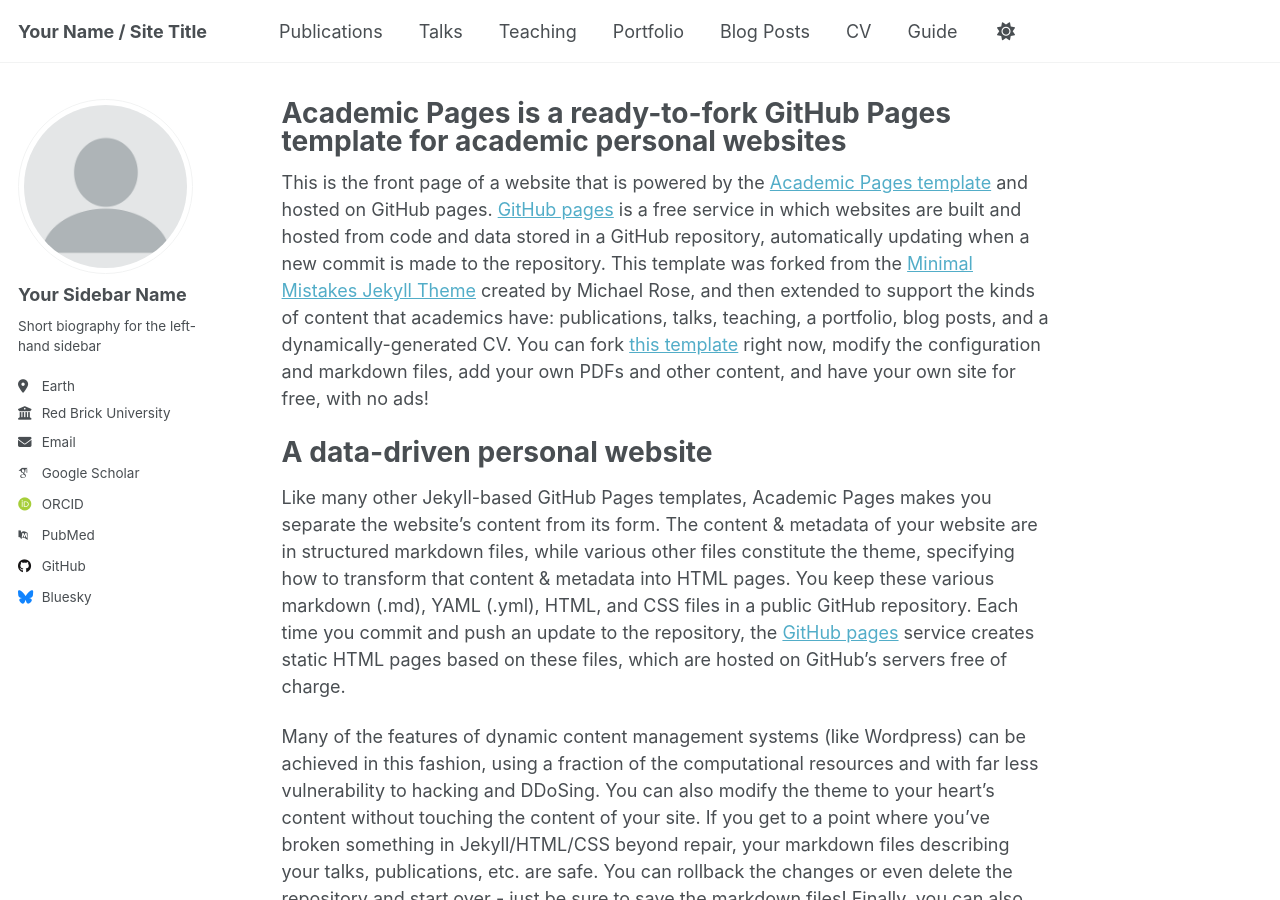
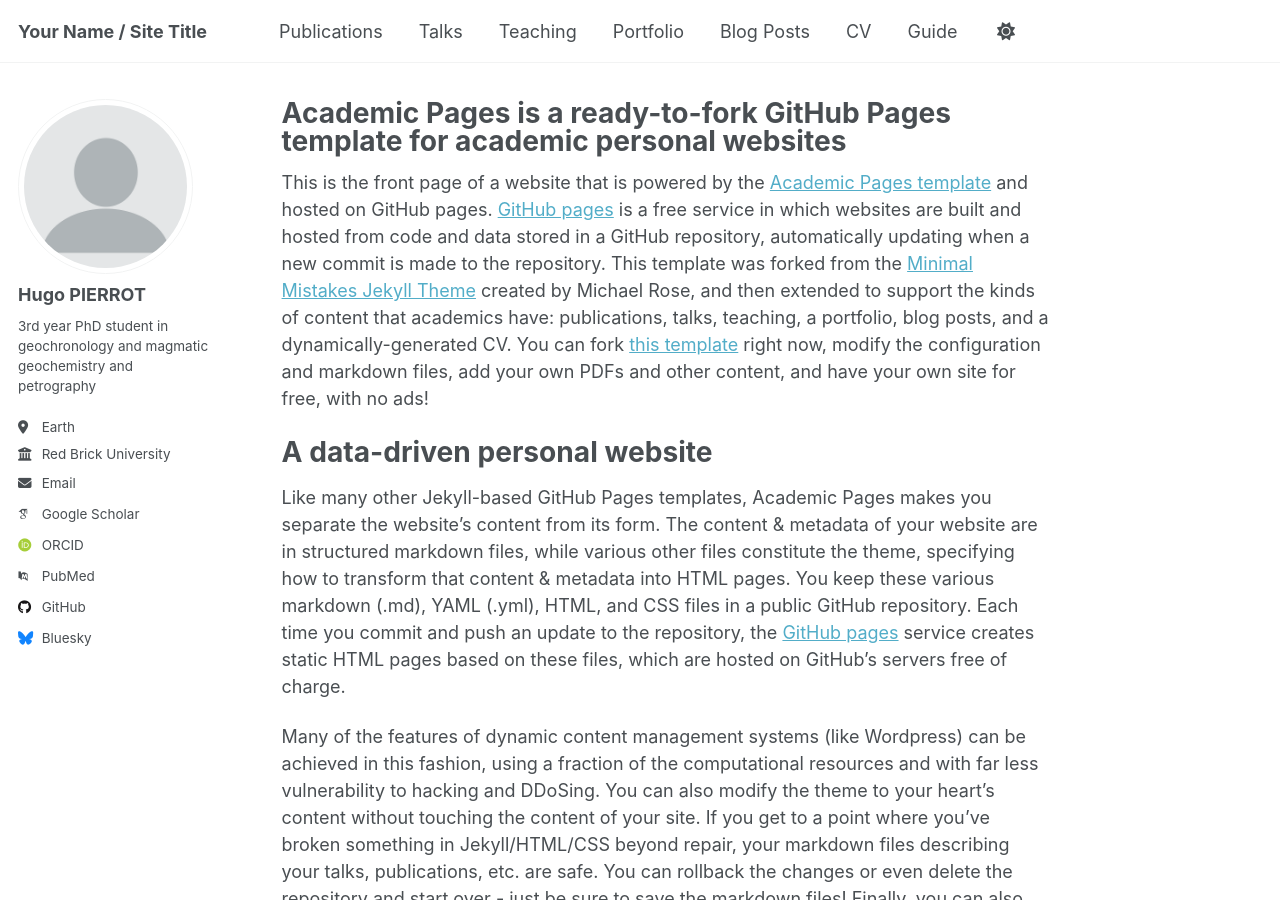
Before and after one commit to HugoPierrot/hugopierrot.github.io, a Jekyll site: the page built from _pages/about.md, in a window 1280 px wide and 900 px high. Built offline with Jekyll 4.4.1, drawn with Linux system fonts in a browser that asks for light colours; some web fonts are replaced.

Commit message:
Update _config.yml

```diff
--- a/_config.yml
+++ b/_config.yml
@@ -9,13 +9,13 @@
 # Basic Site Settings
 locale                   : "en-US"
 site_theme               : "default"
-title                    : "Your Name / Site Title"
+title                    : "Your Name / Site Title" #TITRE DE LA PAGE PRINCIPALE
 title_separator          : "-"
 name                     : &name "Your Name"
 description              : &description "personal description"
-url                      : https://academicpages.github.io # the base hostname & protocol for your site e.g. "https://[your GitHub username].github.io"
+url                      : https://hugopierrot.github.io # the base hostname & protocol for your site e.g. "https://[your GitHub username].github.io"
 baseurl                  : "" # the subpath of your site, e.g. "/blog"
-repository               : "academicpages/academicpages.github.io"
+repository               : "HugoPierrot/hugopierrot.github.io"
 
 # Site Author - The following control what appear as part of the author content on the side bar.
 #               If a field is blank the icon and link will not appear, otherwise it will be shown.
@@ -23,9 +23,9 @@ repository               : "academicpages/academicpages.github.io"
 author:
   # Biographic information
   avatar           : "profile.png"
-  name             : "Your Sidebar Name"
+  name             : "Hugo PIERROT"
   pronouns         : # example: "she/her"
-  bio              : "Short biography for the left-hand sidebar"
+  bio              : "3rd year PhD student in geochronology and magmatic geochemistry and petrography"
   location         : "Earth"
   employer         : "Red Brick University"
   uri              : # URL
```
